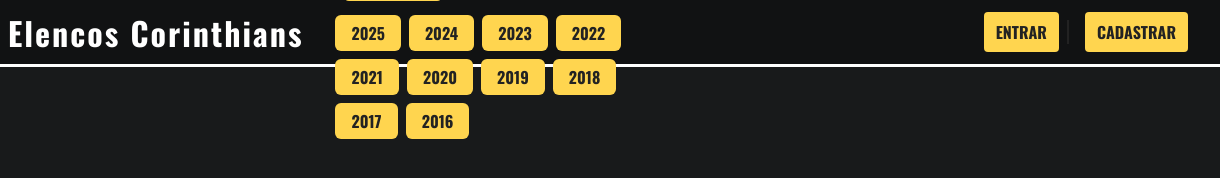
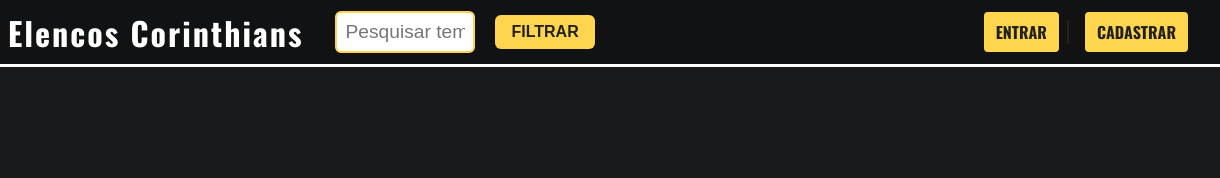
Before and after one commit to LUCASCNASC/sccp, a website: page index.html in a window 1280 px wide. Shown: the full height of the page, 60-1280 px from the left. Drawn offline with nearby package versions, Linux system fonts and the light colour scheme; no server answers.

Commit message:
Ajustando página

```diff
--- a/index.html
+++ b/index.html
@@ -18,8 +18,6 @@
         <ul id="autocomplete-list" class="autocomplete-list"></ul>
       </div>
       <button id="filter-btn" class="filter-btn">FILTRAR</button>
-      <!-- Lista dos 10 anos mais recentes -->
-      <div id="recent-years-list"></div>
     </div>
     <div class="auth-area">
       <a href="#" class="btn-login" tabindex="0">ENTRAR</a>
--- a/main.js
+++ b/main.js
@@ -22,26 +22,19 @@
   }
 }
 
+// Gera os anos de 1910 até 2025 (fallback caso API falhe)
 let years = [];
-let recentYears = [];
-
-// Busca e ordena anos decrescentemente
 fetchYearsFromAPI().then(apiYears => {
   if (apiYears.length) {
-    years = apiYears.sort((a, b) => b - a); // decrescente
-    recentYears = years.slice(0, 10); // 10 mais recentes
+    years = apiYears;
   } else {
     for (let y = 1910; y <= 2025; y++) years.push(y.toString());
-    years = years.sort((a, b) => b - a);
-    recentYears = years.slice(0, 10);
   }
-  renderRecentYearsList();
 });
 
 const yearInput = document.getElementById("year-input");
 const autocompleteList = document.getElementById("autocomplete-list");
 const mainContent = document.getElementById("main-content");
-const recentYearsList = document.getElementById("recent-years-list");
 const toast = document.getElementById("toast");
 let currentFocus = -1;
 
@@ -151,25 +144,6 @@
   }
 });
 
-// Função para exibir os 10 anos mais recentes
-function renderRecentYearsList() {
-  if (!recentYearsList) return;
-  recentYearsList.innerHTML = "";
-  const ul = document.createElement("ul");
-  ul.className = "years-list";
-  recentYears.forEach(year => {
-    const li = document.createElement("li");
-    li.textContent = year;
-    li.className = "year-item";
-    li.addEventListener("click", async () => {
-      yearInput.value = year;
-      await showElencoTitle(year);
-    });
-    ul.appendChild(li);
-  });
-  recentYearsList.appendChild(ul);
-}
-
 async function showElencoTitle(ano) {
   mainContent.innerHTML = "";
   // Título
@@ -205,7 +179,6 @@
   document.getElementById("search-area").style.display = "";
   mainContent.innerHTML = "";
   mainContent.style.animation = "fadein 0.5s";
-  renderRecentYearsList();
 }
 
 function renderCadastro() {
--- a/style.css
+++ b/style.css
@@ -29,23 +29,19 @@
 }
 .search-area {
   display: flex;
-  align-items: flex-start;
+  align-items: center;
   margin-left: 32px;
-  flex-direction: column;
 }
 .autocomplete {
   position: relative;
   margin-right: 12px;
-  width: 100%;
 }
 .search-input {
   font-size: 1.2em;
   padding: 8px;
   border-radius: 6px;
   border: 2px solid #FFD54F;
-  width: 320px;
-  min-width: 320px;
-  max-width: 100%;
+  width: 120px;
   outline: none;
 }
 .autocomplete-list {
@@ -84,7 +80,6 @@
   font-weight: bold;
   padding: 8px 16px;
   margin-left: 8px;
-  margin-top: 0;
   cursor: pointer;
 }
 .auth-area {
@@ -172,29 +167,3 @@
   opacity: 1;
   pointer-events: all;
 }
-#recent-years-list {
-  margin-top: 14px;
-  width: 320px;
-  max-width: 100%;
-}
-.years-list {
-  padding: 0;
-  margin: 0;
-  display: flex;
-  flex-wrap: wrap;
-  gap: 8px;
-}
-.year-item {
-  list-style: none;
-  background: #FFD54F;
-  color: #222;
-  border-radius: 6px;
-  padding: 6px 16px;
-  font-weight: bold;
-  font-size: 1em;
-  cursor: pointer;
-  transition: background 0.2s;
-}
-.year-item:hover {
-  background: #FFC107;
-}
```
